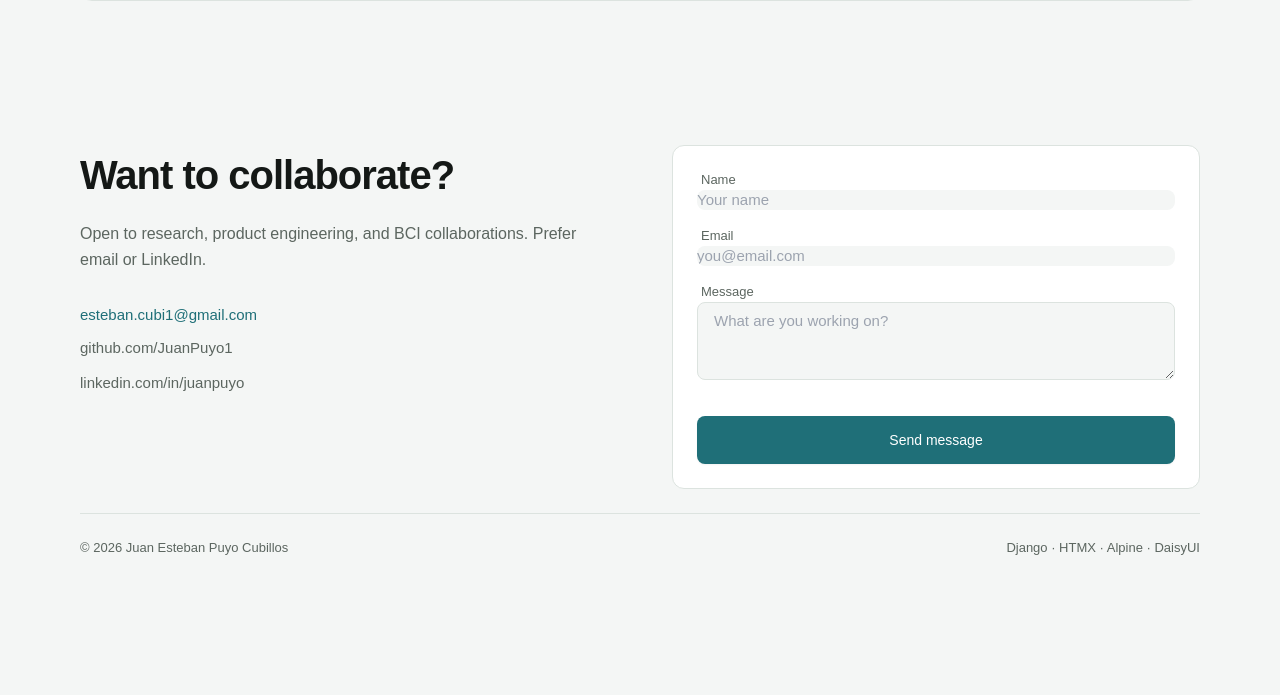
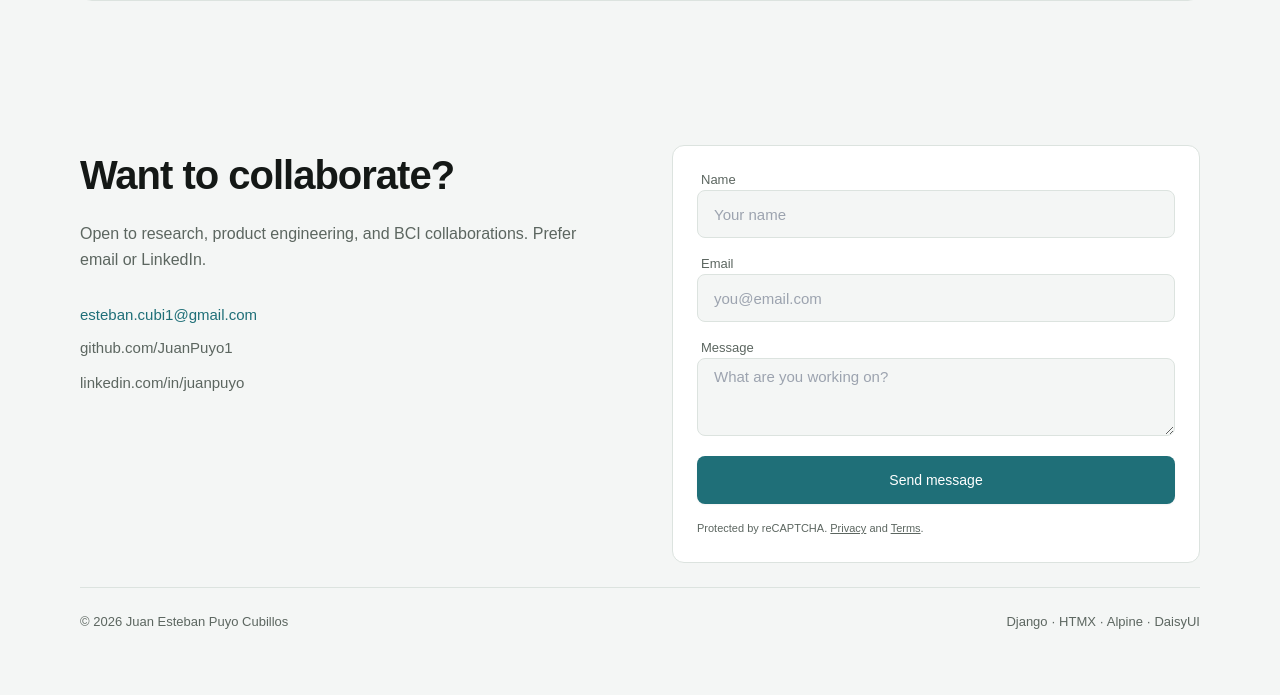
Before and after one commit to JuanPuyo1/mysite, a Django app: page / in a window 1280 px wide. Shown: the part 3185-3880 px from the top of the page. Before the commit the page ends 3740 px from the top, so only its background shows below. Run offline with Django 5.2, Linux system fonts and the light colour scheme; data that the repository does not hold is empty; style sheets or scripts are compiled from the project's sources; some libraries are stand-ins or nearby versions.

Commit message:
modifying for v3 captcha

```diff
--- a/core/recaptcha.py
+++ b/core/recaptcha.py
@@ -1,4 +1,4 @@
-"""Google reCAPTCHA v2 verification."""
+"""Google reCAPTCHA v3 verification."""
 
 from __future__ import annotations
 
@@ -15,7 +15,12 @@
 VERIFY_URL = "https://www.google.com/recaptcha/api/siteverify"
 
 
-def verify_recaptcha(token: str, remote_ip: str | None = None) -> bool:
+def verify_recaptcha(
+    token: str,
+    remote_ip: str | None = None,
+    *,
+    expected_action: str = "contact",
+) -> bool:
     secret = settings.RECAPTCHA_SECRET_KEY
     if not secret:
         logger.error("RECAPTCHA_SECRET_KEY is not configured")
@@ -46,4 +51,18 @@
         logger.exception("reCAPTCHA verification request failed")
         return False
 
-    return bool(result.get("success"))
+    if not result.get("success"):
+        logger.warning("reCAPTCHA verification rejected: %s", result.get("error-codes"))
+        return False
+
+    score = result.get("score")
+    if score is None or score < settings.RECAPTCHA_SCORE_THRESHOLD:
+        logger.warning("reCAPTCHA score too low: %s", score)
+        return False
+
+    action = result.get("action")
+    if action != expected_action:
+        logger.warning("reCAPTCHA action mismatch: expected %s, got %s", expected_action, action)
+        return False
+
+    return True
--- a/core/templates/core/base.html
+++ b/core/templates/core/base.html
@@ -21,7 +21,9 @@
   <script defer src="{% static 'js/main.js' %}"></script>
   <script defer src="{% static 'vendor/alpine.min.js' %}"></script>
   <script defer src="https://unpkg.com/htmx.org@2.0.4"></script>
-  <script src="https://www.google.com/recaptcha/api.js" async defer></script>
+  {% if recaptcha_site_key %}
+  <script src="https://www.google.com/recaptcha/api.js?render={{ recaptcha_site_key }}"></script>
+  {% endif %}
   <script defer src="{% static 'js/signal-field.js' %}"></script>
   <script defer src="{% static 'js/contributions.js' %}"></script>
 </head>
--- a/core/templates/core/partials/contact_form.html
+++ b/core/templates/core/partials/contact_form.html
@@ -3,6 +3,7 @@
   hx-post="{% url 'contact' %}"
   hx-target="#contact-form-wrapper"
   hx-swap="innerHTML"
+  data-recaptcha-site-key="{{ recaptcha_site_key }}"
   class="card rounded-xl border border-line bg-surface shadow-none"
 >
   {% csrf_token %}
@@ -41,7 +42,7 @@
     <p class="text-sm text-error">{{ form.non_field_errors.0 }}</p>
     {% endif %}
 
-    <div class="g-recaptcha" data-sitekey="{{ recaptcha_site_key }}"></div>
+    <input type="hidden" name="g-recaptcha-response" value="">
 
     <button
       type="submit"
@@ -49,5 +50,12 @@
     >
       Send message
     </button>
+
+    <p class="text-[11px] leading-relaxed text-muted">
+      Protected by reCAPTCHA.
+      <a class="underline" href="https://policies.google.com/privacy" rel="noopener noreferrer" target="_blank">Privacy</a>
+      and
+      <a class="underline" href="https://policies.google.com/terms" rel="noopener noreferrer" target="_blank">Terms</a>.
+    </p>
   </div>
 </form>
--- a/mysite/settings.py
+++ b/mysite/settings.py
@@ -162,10 +162,8 @@
     }
 }
 
-RECAPTCHA_SITE_KEY = os.environ.get(
-    "RECAPTCHA_SITE_KEY",
-    "6Ld4UMMtAAAAACNLN_jPgSeTbZyxuAc6kwNqViEM",
-)
+RECAPTCHA_SITE_KEY = os.environ.get("RECAPTCHA_SITE_KEY", "")
 RECAPTCHA_SECRET_KEY = os.environ.get("RECAPTCHA_SECRET_KEY", "")
+RECAPTCHA_SCORE_THRESHOLD = float(os.environ.get("RECAPTCHA_SCORE_THRESHOLD", "0.5"))
 
 GOOGLE_ANALYTICS_ID = os.environ.get("GOOGLE_ANALYTICS_ID", "")
--- a/static/js/main.js
+++ b/static/js/main.js
@@ -21,10 +21,50 @@
       : "What are you working on?";
 }
 
-document.addEventListener("DOMContentLoaded", setContactPlaceholders);
+function attachRecaptchaToContactForm(form) {
+  if (!form || form.dataset.recaptchaAttached === "true") {
+    return;
+  }
+
+  const siteKey = form.dataset.recaptchaSiteKey;
+  if (!siteKey || !window.grecaptcha) {
+    return;
+  }
+
+  form.dataset.recaptchaAttached = "true";
+  form.addEventListener("submit", (event) => {
+    if (form.dataset.recaptchaReady === "true") {
+      form.dataset.recaptchaReady = "false";
+      return;
+    }
+
+    event.preventDefault();
+    event.stopImmediatePropagation();
+
+    window.grecaptcha.ready(() => {
+      window.grecaptcha
+        .execute(siteKey, { action: "contact" })
+        .then((token) => {
+          const tokenInput = form.querySelector('input[name="g-recaptcha-response"]');
+          if (tokenInput) {
+            tokenInput.value = token;
+          }
+          form.dataset.recaptchaReady = "true";
+          window.htmx.trigger(form, "submit");
+        })
+        .catch(() => {
+          form.dataset.recaptchaReady = "false";
+        });
+    });
+  }, true);
+}
+
+function initContactFormEnhancements(root = document) {
+  setContactPlaceholders();
+  attachRecaptchaToContactForm(root.querySelector("#contact-form"));
+}
+
+document.addEventListener("DOMContentLoaded", () => initContactFormEnhancements());
 document.body.addEventListener("htmx:afterSwap", (event) => {
-  setContactPlaceholders();
-  if (event.target.id === "contact-form-wrapper" && window.grecaptcha) {
-    window.grecaptcha.reset();
-  }
+  initContactFormEnhancements(event.target);
 });
```
Also changed, not shown: core/tests.py (+21 -0 lines).
